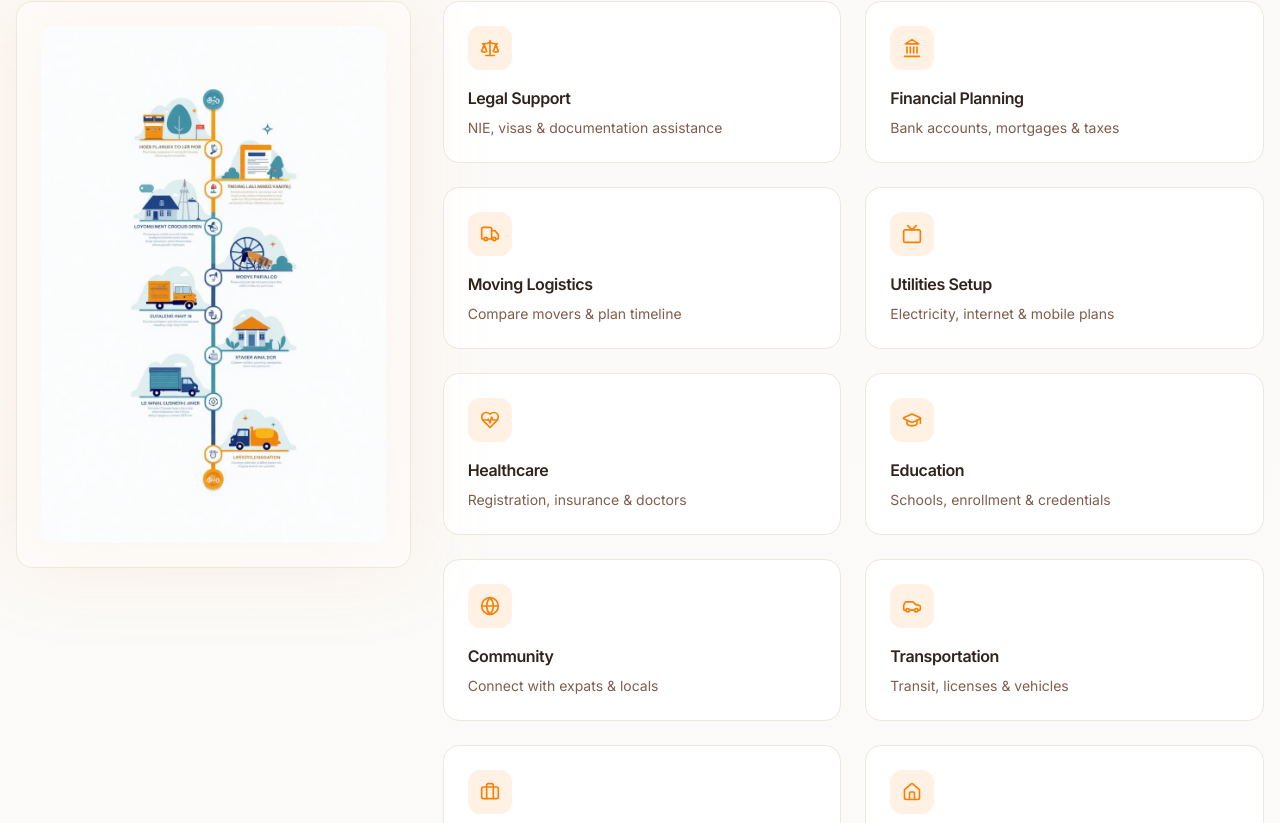
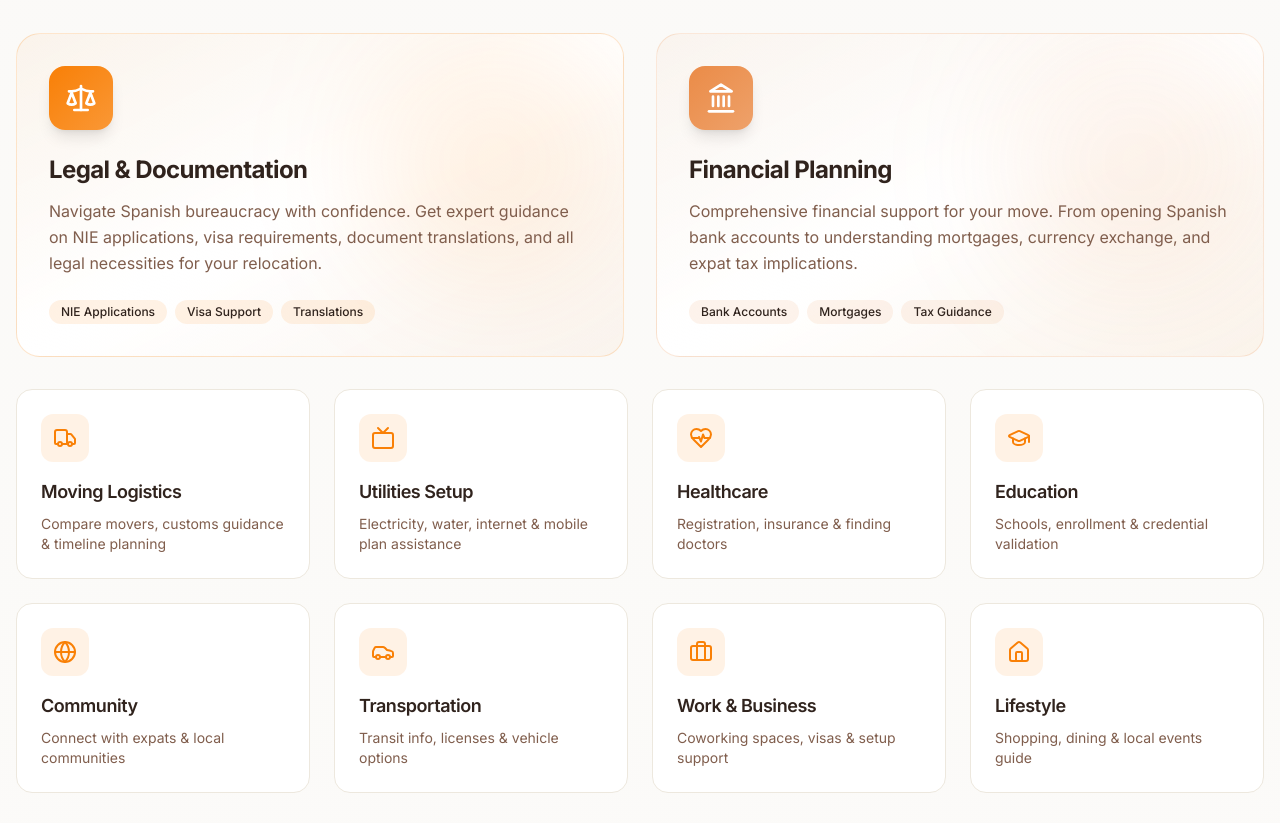
Before and after one commit to LeeSpain/aispainhomes, a React (Vite) app: page / in a window 1280 px wide. Shown: the part 2797-3620 px from the top of the page. Built offline with nearby package versions, Linux system fonts and the light colour scheme.

Commit message:
Refactor "Relocation Roadmap" section

```diff
--- a/src/components/home/Features.tsx
+++ b/src/components/home/Features.tsx
@@ -172,116 +172,145 @@ const Features = () => {
           </div>
         </div>
 
-        {/* Combined Services & Roadmap Section */}
+        {/* Enhanced Services Section */}
         <div className="mb-16">
-          <div className="text-center mb-12">
-            <h3 className="text-3xl md:text-4xl font-bold mb-4">
+          <div className="text-center mb-16">
+            <h3 className="text-3xl md:text-4xl lg:text-5xl font-bold mb-6">
               Your Complete Relocation Roadmap
             </h3>
-            <p className="text-lg text-muted-foreground max-w-2xl mx-auto">
-              Access comprehensive services at every stage of your Spanish journey - all in one integrated platform.
+            <p className="text-xl text-muted-foreground max-w-3xl mx-auto">
+              Expert guidance and comprehensive services at every stage of your Spanish journey.
             </p>
           </div>
 
-          <div className="grid grid-cols-1 lg:grid-cols-3 gap-8 items-start">
-            {/* Timeline Visual - Smaller and on the side */}
-            <div className="lg:col-span-1">
-              <div className="sticky top-8">
-                <div className="relative">
-                  <div className="absolute inset-0 bg-gradient-to-br from-primary/10 to-accent/10 rounded-2xl blur-2xl"></div>
-                  <div className="relative p-6 rounded-2xl bg-card/50 backdrop-blur-sm border border-border">
-                    <img
-                      src={relocationSteps}
-                      alt="Step-by-step relocation journey timeline"
-                      className="w-full h-auto rounded-xl"
-                    />
+          {/* Featured Services - Large Cards */}
+          <div className="grid grid-cols-1 md:grid-cols-2 gap-8 mb-8">
+            {/* Legal Support - Featured */}
+            <div className="relative group overflow-hidden rounded-3xl bg-gradient-to-br from-primary/5 via-card to-accent/5 border border-primary/20 p-8 hover:shadow-2xl transition-all duration-500">
+              <div className="absolute top-0 right-0 w-64 h-64 bg-primary/10 rounded-full blur-3xl group-hover:bg-primary/20 transition-all duration-500"></div>
+              <div className="relative z-10">
+                <div className="inline-flex items-center justify-center w-16 h-16 rounded-2xl bg-gradient-to-br from-primary to-primary/80 text-white mb-6 shadow-lg group-hover:scale-110 transition-transform duration-300">
+                  <Scale className="h-8 w-8" />
+                </div>
+                <h4 className="text-2xl font-bold mb-3">Legal & Documentation</h4>
+                <p className="text-muted-foreground mb-6 leading-relaxed">
+                  Navigate Spanish bureaucracy with confidence. Get expert guidance on NIE applications, visa requirements, document translations, and all legal necessities for your relocation.
+                </p>
+                <div className="flex flex-wrap gap-2">
+                  <span className="px-3 py-1 rounded-full bg-primary/10 text-xs font-medium">NIE Applications</span>
+                  <span className="px-3 py-1 rounded-full bg-primary/10 text-xs font-medium">Visa Support</span>
+                  <span className="px-3 py-1 rounded-full bg-primary/10 text-xs font-medium">Translations</span>
+                </div>
+              </div>
+            </div>
+
+            {/* Financial Planning - Featured */}
+            <div className="relative group overflow-hidden rounded-3xl bg-gradient-to-br from-accent/5 via-card to-primary/5 border border-accent/20 p-8 hover:shadow-2xl transition-all duration-500">
+              <div className="absolute top-0 right-0 w-64 h-64 bg-accent/10 rounded-full blur-3xl group-hover:bg-accent/20 transition-all duration-500"></div>
+              <div className="relative z-10">
+                <div className="inline-flex items-center justify-center w-16 h-16 rounded-2xl bg-gradient-to-br from-accent to-accent/80 text-white mb-6 shadow-lg group-hover:scale-110 transition-transform duration-300">
+                  <Landmark className="h-8 w-8" />
+                </div>
+                <h4 className="text-2xl font-bold mb-3">Financial Planning</h4>
+                <p className="text-muted-foreground mb-6 leading-relaxed">
+                  Comprehensive financial support for your move. From opening Spanish bank accounts to understanding mortgages, currency exchange, and expat tax implications.
+                </p>
+                <div className="flex flex-wrap gap-2">
+                  <span className="px-3 py-1 rounded-full bg-accent/10 text-xs font-medium">Bank Accounts</span>
+                  <span className="px-3 py-1 rounded-full bg-accent/10 text-xs font-medium">Mortgages</span>
+                  <span className="px-3 py-1 rounded-full bg-accent/10 text-xs font-medium">Tax Guidance</span>
                 </div>
               </div>
             </div>
           </div>
 
-            {/* Service Cards Grid */}
-            <div className="lg:col-span-2">
-              <div className="grid grid-cols-1 sm:grid-cols-2 gap-6">
-                <div className="p-6 rounded-2xl bg-card border border-border hover:border-primary/50 hover:shadow-lg transition-all group">
-                  <div className="inline-flex p-3 rounded-xl bg-primary/10 text-primary mb-4 group-hover:bg-primary group-hover:text-primary-foreground transition-colors">
-                    <Scale className="h-5 w-5" />
+          {/* Secondary Services Grid */}
+          <div className="grid grid-cols-1 md:grid-cols-2 lg:grid-cols-4 gap-6 mb-8">
+            <div className="group relative p-6 rounded-2xl bg-card border border-border hover:border-primary/50 transition-all duration-300 hover:shadow-xl hover:-translate-y-1">
+              <div className="absolute inset-0 bg-gradient-to-br from-primary/5 to-transparent rounded-2xl opacity-0 group-hover:opacity-100 transition-opacity"></div>
+              <div className="relative">
+                <div className="inline-flex items-center justify-center w-12 h-12 rounded-xl bg-primary/10 text-primary mb-4 group-hover:bg-primary group-hover:text-primary-foreground transition-all">
+                  <TruckIcon className="h-6 w-6" />
                 </div>
-                  <h4 className="font-semibold mb-2">Legal Support</h4>
-                  <p className="text-sm text-muted-foreground">NIE, visas & documentation assistance</p>
+                <h4 className="font-semibold text-lg mb-2">Moving Logistics</h4>
+                <p className="text-sm text-muted-foreground">Compare movers, customs guidance & timeline planning</p>
+              </div>
             </div>
 
-                <div className="p-6 rounded-2xl bg-card border border-border hover:border-primary/50 hover:shadow-lg transition-all group">
-                  <div className="inline-flex p-3 rounded-xl bg-primary/10 text-primary mb-4 group-hover:bg-primary group-hover:text-primary-foreground transition-colors">
-                    <Landmark className="h-5 w-5" />
+            <div className="group relative p-6 rounded-2xl bg-card border border-border hover:border-primary/50 transition-all duration-300 hover:shadow-xl hover:-translate-y-1">
+              <div className="absolute inset-0 bg-gradient-to-br from-primary/5 to-transparent rounded-2xl opacity-0 group-hover:opacity-100 transition-opacity"></div>
+              <div className="relative">
+                <div className="inline-flex items-center justify-center w-12 h-12 rounded-xl bg-primary/10 text-primary mb-4 group-hover:bg-primary group-hover:text-primary-foreground transition-all">
+                  <Tv className="h-6 w-6" />
                 </div>
-                  <h4 className="font-semibold mb-2">Financial Planning</h4>
-                  <p className="text-sm text-muted-foreground">Bank accounts, mortgages & taxes</p>
+                <h4 className="font-semibold text-lg mb-2">Utilities Setup</h4>
+                <p className="text-sm text-muted-foreground">Electricity, water, internet & mobile plan assistance</p>
+              </div>
             </div>
 
-                <div className="p-6 rounded-2xl bg-card border border-border hover:border-primary/50 hover:shadow-lg transition-all group">
-                  <div className="inline-flex p-3 rounded-xl bg-primary/10 text-primary mb-4 group-hover:bg-primary group-hover:text-primary-foreground transition-colors">
-                    <TruckIcon className="h-5 w-5" />
+            <div className="group relative p-6 rounded-2xl bg-card border border-border hover:border-primary/50 transition-all duration-300 hover:shadow-xl hover:-translate-y-1">
+              <div className="absolute inset-0 bg-gradient-to-br from-primary/5 to-transparent rounded-2xl opacity-0 group-hover:opacity-100 transition-opacity"></div>
+              <div className="relative">
+                <div className="inline-flex items-center justify-center w-12 h-12 rounded-xl bg-primary/10 text-primary mb-4 group-hover:bg-primary group-hover:text-primary-foreground transition-all">
+                  <HeartPulse className="h-6 w-6" />
                 </div>
-                  <h4 className="font-semibold mb-2">Moving Logistics</h4>
-                  <p className="text-sm text-muted-foreground">Compare movers & plan timeline</p>
+                <h4 className="font-semibold text-lg mb-2">Healthcare</h4>
+                <p className="text-sm text-muted-foreground">Registration, insurance & finding doctors</p>
+              </div>
             </div>
 
-                <div className="p-6 rounded-2xl bg-card border border-border hover:border-primary/50 hover:shadow-lg transition-all group">
-                  <div className="inline-flex p-3 rounded-xl bg-primary/10 text-primary mb-4 group-hover:bg-primary group-hover:text-primary-foreground transition-colors">
-                    <Tv className="h-5 w-5" />
+            <div className="group relative p-6 rounded-2xl bg-card border border-border hover:border-primary/50 transition-all duration-300 hover:shadow-xl hover:-translate-y-1">
+              <div className="absolute inset-0 bg-gradient-to-br from-primary/5 to-transparent rounded-2xl opacity-0 group-hover:opacity-100 transition-opacity"></div>
+              <div className="relative">
+                <div className="inline-flex items-center justify-center w-12 h-12 rounded-xl bg-primary/10 text-primary mb-4 group-hover:bg-primary group-hover:text-primary-foreground transition-all">
+                  <GraduationCap className="h-6 w-6" />
                 </div>
-                  <h4 className="font-semibold mb-2">Utilities Setup</h4>
-                  <p className="text-sm text-muted-foreground">Electricity, internet & mobile plans</p>
+                <h4 className="font-semibold text-lg mb-2">Education</h4>
+                <p className="text-sm text-muted-foreground">Schools, enrollment & credential validation</p>
+              </div>
             </div>
 
-                <div className="p-6 rounded-2xl bg-card border border-border hover:border-primary/50 hover:shadow-lg transition-all group">
-                  <div className="inline-flex p-3 rounded-xl bg-primary/10 text-primary mb-4 group-hover:bg-primary group-hover:text-primary-foreground transition-colors">
-                    <HeartPulse className="h-5 w-5" />
+            <div className="group relative p-6 rounded-2xl bg-card border border-border hover:border-primary/50 transition-all duration-300 hover:shadow-xl hover:-translate-y-1">
+              <div className="absolute inset-0 bg-gradient-to-br from-primary/5 to-transparent rounded-2xl opacity-0 group-hover:opacity-100 transition-opacity"></div>
+              <div className="relative">
+                <div className="inline-flex items-center justify-center w-12 h-12 rounded-xl bg-primary/10 text-primary mb-4 group-hover:bg-primary group-hover:text-primary-foreground transition-all">
+                  <Globe className="h-6 w-6" />
                 </div>
-                  <h4 className="font-semibold mb-2">Healthcare</h4>
-                  <p className="text-sm text-muted-foreground">Registration, insurance & doctors</p>
+                <h4 className="font-semibold text-lg mb-2">Community</h4>
+                <p className="text-sm text-muted-foreground">Connect with expats & local communities</p>
+              </div>
             </div>
 
-                <div className="p-6 rounded-2xl bg-card border border-border hover:border-primary/50 hover:shadow-lg transition-all group">
-                  <div className="inline-flex p-3 rounded-xl bg-primary/10 text-primary mb-4 group-hover:bg-primary group-hover:text-primary-foreground transition-colors">
-                    <GraduationCap className="h-5 w-5" />
+            <div className="group relative p-6 rounded-2xl bg-card border border-border hover:border-primary/50 transition-all duration-300 hover:shadow-xl hover:-translate-y-1">
+              <div className="absolute inset-0 bg-gradient-to-br from-primary/5 to-transparent rounded-2xl opacity-0 group-hover:opacity-100 transition-opacity"></div>
+              <div className="relative">
+                <div className="inline-flex items-center justify-center w-12 h-12 rounded-xl bg-primary/10 text-primary mb-4 group-hover:bg-primary group-hover:text-primary-foreground transition-all">
+                  <Car className="h-6 w-6" />
                 </div>
-                  <h4 className="font-semibold mb-2">Education</h4>
-                  <p className="text-sm text-muted-foreground">Schools, enrollment & credentials</p>
+                <h4 className="font-semibold text-lg mb-2">Transportation</h4>
+                <p className="text-sm text-muted-foreground">Transit info, licenses & vehicle options</p>
+              </div>
             </div>
 
-                <div className="p-6 rounded-2xl bg-card border border-border hover:border-primary/50 hover:shadow-lg transition-all group">
-                  <div className="inline-flex p-3 rounded-xl bg-primary/10 text-primary mb-4 group-hover:bg-primary group-hover:text-primary-foreground transition-colors">
-                    <Globe className="h-5 w-5" />
+            <div className="group relative p-6 rounded-2xl bg-card border border-border hover:border-primary/50 transition-all duration-300 hover:shadow-xl hover:-translate-y-1">
+              <div className="absolute inset-0 bg-gradient-to-br from-primary/5 to-transparent rounded-2xl opacity-0 group-hover:opacity-100 transition-opacity"></div>
+              <div className="relative">
+                <div className="inline-flex items-center justify-center w-12 h-12 rounded-xl bg-primary/10 text-primary mb-4 group-hover:bg-primary group-hover:text-primary-foreground transition-all">
+                  <Briefcase className="h-6 w-6" />
                 </div>
-                  <h4 className="font-semibold mb-2">Community</h4>
-                  <p className="text-sm text-muted-foreground">Connect with expats & locals</p>
+                <h4 className="font-semibold text-lg mb-2">Work & Business</h4>
+                <p className="text-sm text-muted-foreground">Coworking spaces, visas & setup support</p>
+              </div>
             </div>
 
-                <div className="p-6 rounded-2xl bg-card border border-border hover:border-primary/50 hover:shadow-lg transition-all group">
-                  <div className="inline-flex p-3 rounded-xl bg-primary/10 text-primary mb-4 group-hover:bg-primary group-hover:text-primary-foreground transition-colors">
-                    <Car className="h-5 w-5" />
+            <div className="group relative p-6 rounded-2xl bg-card border border-border hover:border-primary/50 transition-all duration-300 hover:shadow-xl hover:-translate-y-1">
+              <div className="absolute inset-0 bg-gradient-to-br from-primary/5 to-transparent rounded-2xl opacity-0 group-hover:opacity-100 transition-opacity"></div>
+              <div className="relative">
+                <div className="inline-flex items-center justify-center w-12 h-12 rounded-xl bg-primary/10 text-primary mb-4 group-hover:bg-primary group-hover:text-primary-foreground transition-all">
+                  <Home className="h-6 w-6" />
                 </div>
-                  <h4 className="font-semibold mb-2">Transportation</h4>
-                  <p className="text-sm text-muted-foreground">Transit, licenses & vehicles</p>
-                </div>
-
-                <div className="p-6 rounded-2xl bg-card border border-border hover:border-primary/50 hover:shadow-lg transition-all group">
-                  <div className="inline-flex p-3 rounded-xl bg-primary/10 text-primary mb-4 group-hover:bg-primary group-hover:text-primary-foreground transition-colors">
-                    <Briefcase className="h-5 w-5" />
-                  </div>
-                  <h4 className="font-semibold mb-2">Work & Business</h4>
-                  <p className="text-sm text-muted-foreground">Coworking, visas & setup</p>
-                </div>
-
-                <div className="p-6 rounded-2xl bg-card border border-border hover:border-primary/50 hover:shadow-lg transition-all group">
-                  <div className="inline-flex p-3 rounded-xl bg-primary/10 text-primary mb-4 group-hover:bg-primary group-hover:text-primary-foreground transition-colors">
-                    <Home className="h-5 w-5" />
-                  </div>
-                  <h4 className="font-semibold mb-2">Lifestyle</h4>
-                  <p className="text-sm text-muted-foreground">Shopping, dining & local events</p>
-                </div>
+                <h4 className="font-semibold text-lg mb-2">Lifestyle</h4>
+                <p className="text-sm text-muted-foreground">Shopping, dining & local events guide</p>
               </div>
             </div>
           </div>
```
Lines whose indentation alone changed are shown as unchanged.
